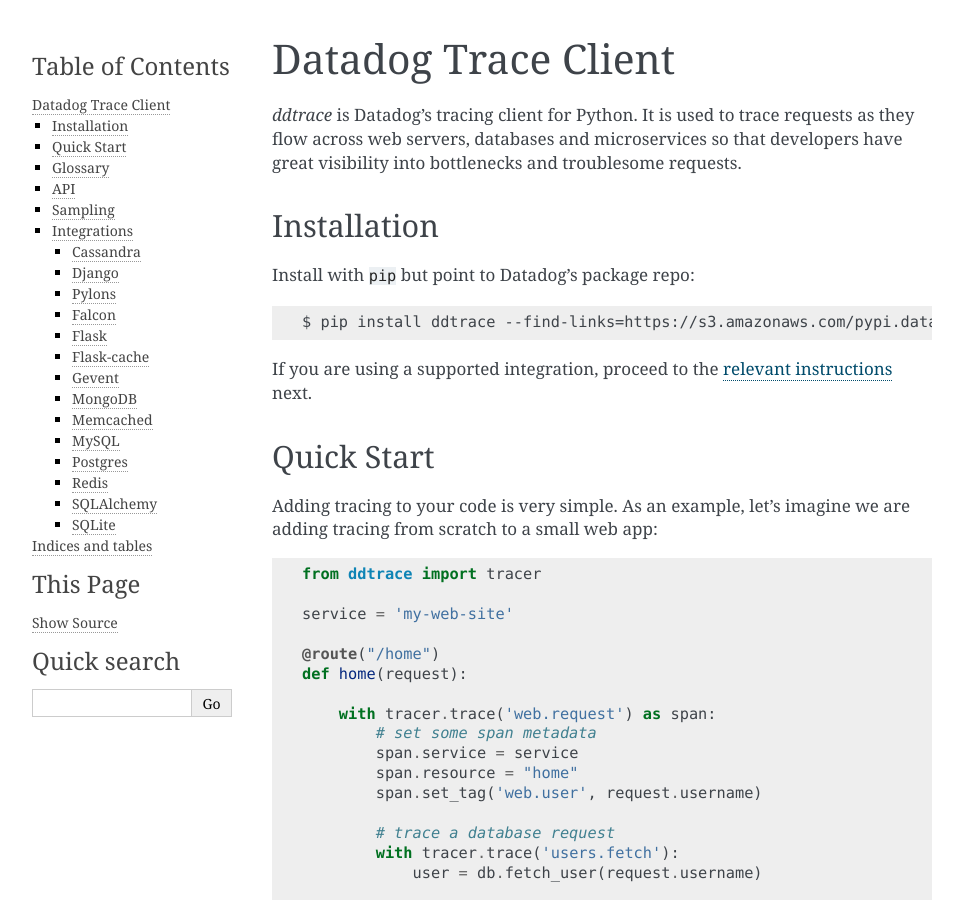
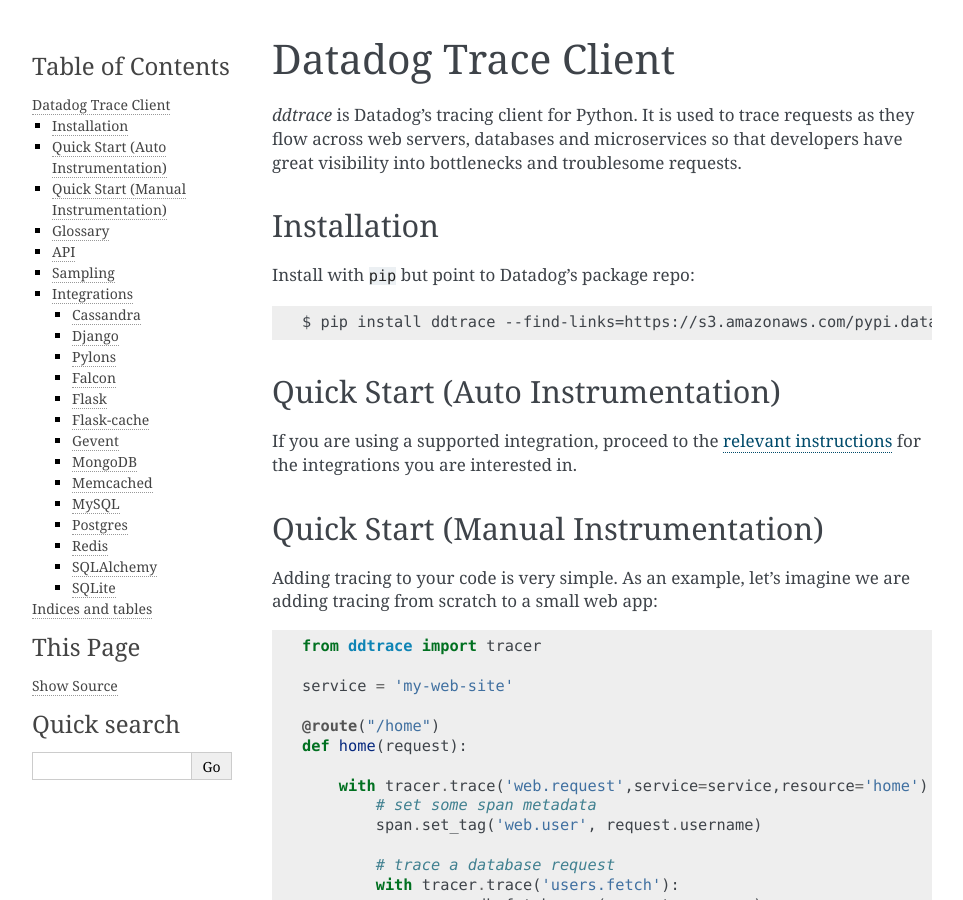
Before and after one commit to korniltsev-grafanista/pyroscope-python, a Sphinx documentation site: the page built from docs/index.rst, in a window 1280 px wide and 900 px high. Shown: the whole window, without its empty margins (148-1111 px from the left). Built offline with Sphinx 7.4.7, drawn with Linux system fonts in a browser that asks for light colours.

```diff
--- a/docs/index.rst
+++ b/docs/index.rst
@@ -18,9 +18,11 @@ Install with :code:`pip` but point to Datadog's package repo::
 
     $ pip install ddtrace --find-links=https://s3.amazonaws.com/pypi.datadoghq.com/trace/index.html
 
-If you are using a supported integration, proceed to the :ref:`relevant instructions <integrations>` next.
+Quick Start (Auto Instrumentation)
+-----------
+If you are using a supported integration, proceed to the :ref:`relevant instructions<integrations>` for the integrations you are interested in.
 
-Quick Start
+Quick Start (Manual Instrumentation)
 -----------
 
 Adding tracing to your code is very simple. As an example, let's imagine we are adding
@@ -33,10 +35,8 @@ tracing from scratch to a small web app::
     @route("/home")
     def home(request):
 
-        with tracer.trace('web.request') as span:
+        with tracer.trace('web.request',service=service,resource='home') as span:
             # set some span metadata
-            span.service = service
-            span.resource = "home"
             span.set_tag('web.user', request.username)
 
             # trace a database request
```
Also changed, not shown: 2 other files.
